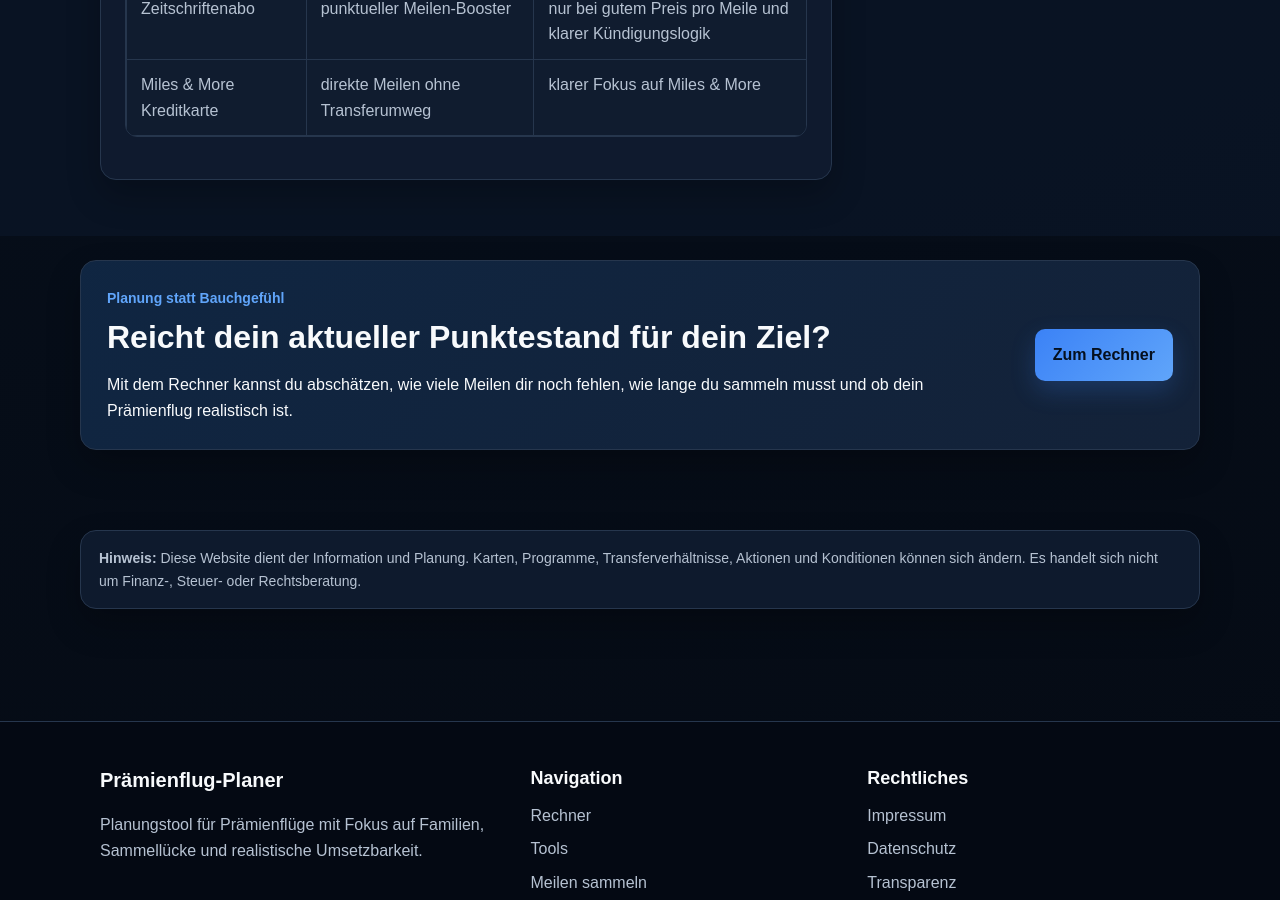
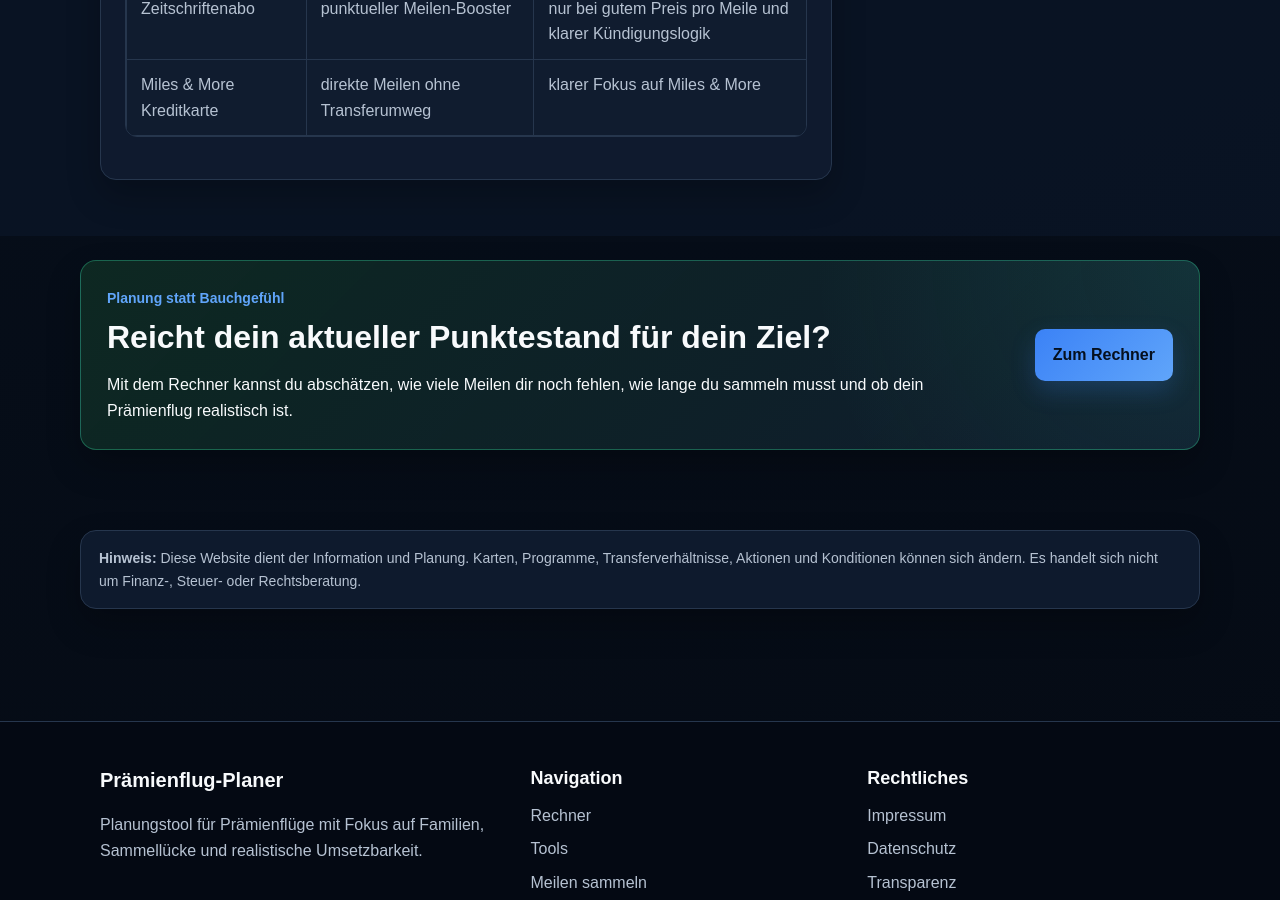
Before and after one commit to Praemienflug-Planer/miles-planer, a Jekyll site: the page built from meilen-sammeln/index.html, in a window 1280 px wide and 900 px high, scrolled down 3057 px. Built offline with Jekyll 4.4.1, drawn with Linux system fonts in a browser that asks for light colours.

Commit message:
Use shared CTA class on miles collecting hub

```diff
--- a/meilen-sammeln/index.html
+++ b/meilen-sammeln/index.html
@@ -13,7 +13,7 @@ layout: default
     content="Meilen sammeln im Alltag: Überblick über PAYBACK, American Express, Wunschgutschein, Zeitschriftenabos und Miles & More Kreditkarte."
   />
 
-  <link rel="stylesheet" href="/miles-planer/assets/css/site.css?v=20260507-2" />
+  <link rel="stylesheet" href="/miles-planer/assets/css/site.css?v=20260511-1" />
   <link rel="stylesheet" href="/miles-planer/assets/css/hero-background.css?v=20260507-6" />
   <link rel="canonical" href="https://praemienflug-planer.github.io/miles-planer/meilen-sammeln/" />
   <meta name="robots" content="index,follow" />
@@ -140,7 +140,7 @@ layout: default
       </div>
     </section>
 
-    <section class="section cta-section"><div class="container cta-box"><div><p class="eyebrow">Planung statt Bauchgefühl</p><h2>Reicht dein aktueller Punktestand für dein Ziel?</h2><p>Mit dem Rechner kannst du abschätzen, wie viele Meilen dir noch fehlen, wie lange du sammeln musst und ob dein Prämienflug realistisch ist.</p></div><a class="btn btn-primary" href="/miles-planer/rechner/">Zum Rechner</a></div></section>
+    <section class="section cta-section"><div class="container cta-box cta-soft"><div><p class="eyebrow">Planung statt Bauchgefühl</p><h2>Reicht dein aktueller Punktestand für dein Ziel?</h2><p>Mit dem Rechner kannst du abschätzen, wie viele Meilen dir noch fehlen, wie lange du sammeln musst und ob dein Prämienflug realistisch ist.</p></div><a class="btn btn-primary" href="/miles-planer/rechner/">Zum Rechner</a></div></section>
 
     <section class="section legal-note-section"><div class="container legal-note"><strong>Hinweis:</strong> Diese Website dient der Information und Planung. Karten, Programme, Transferverhältnisse, Aktionen und Konditionen können sich ändern. Es handelt sich nicht um Finanz-, Steuer- oder Rechtsberatung.</div></section>
   </main>
```
